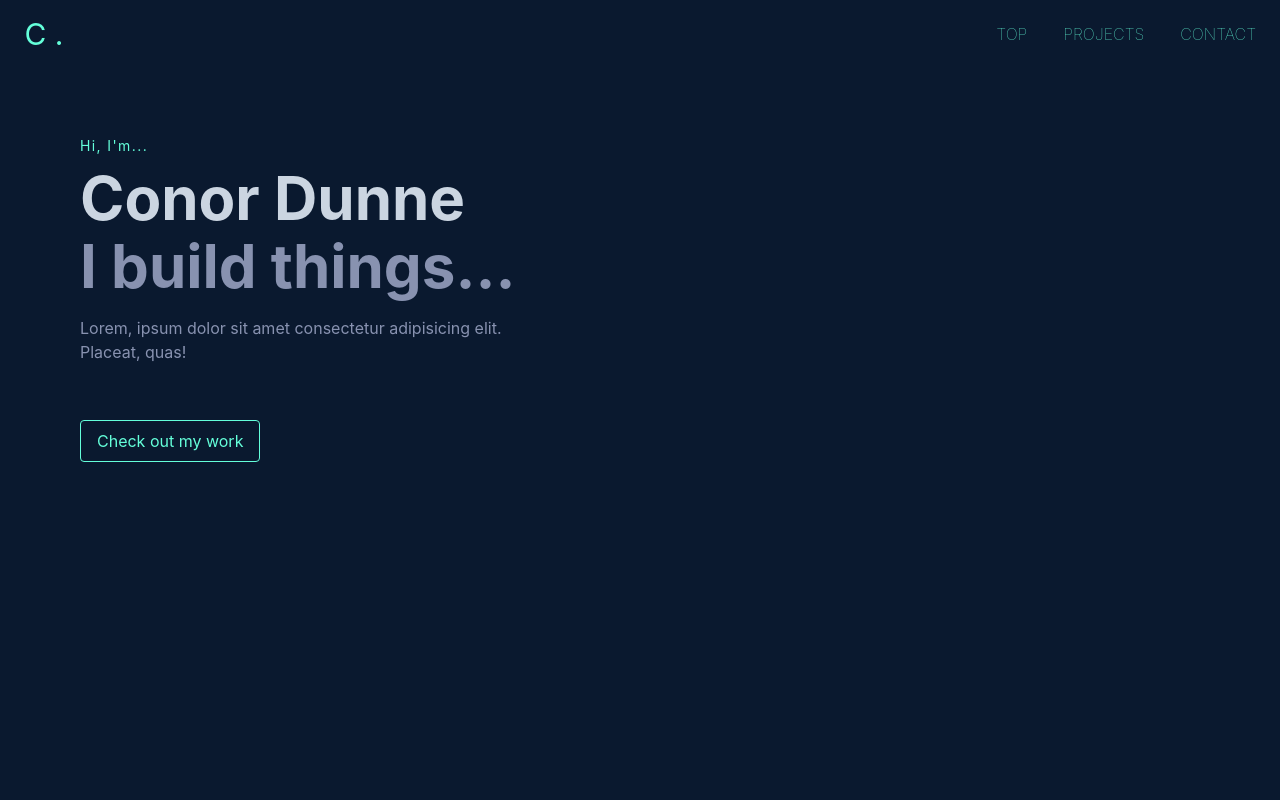
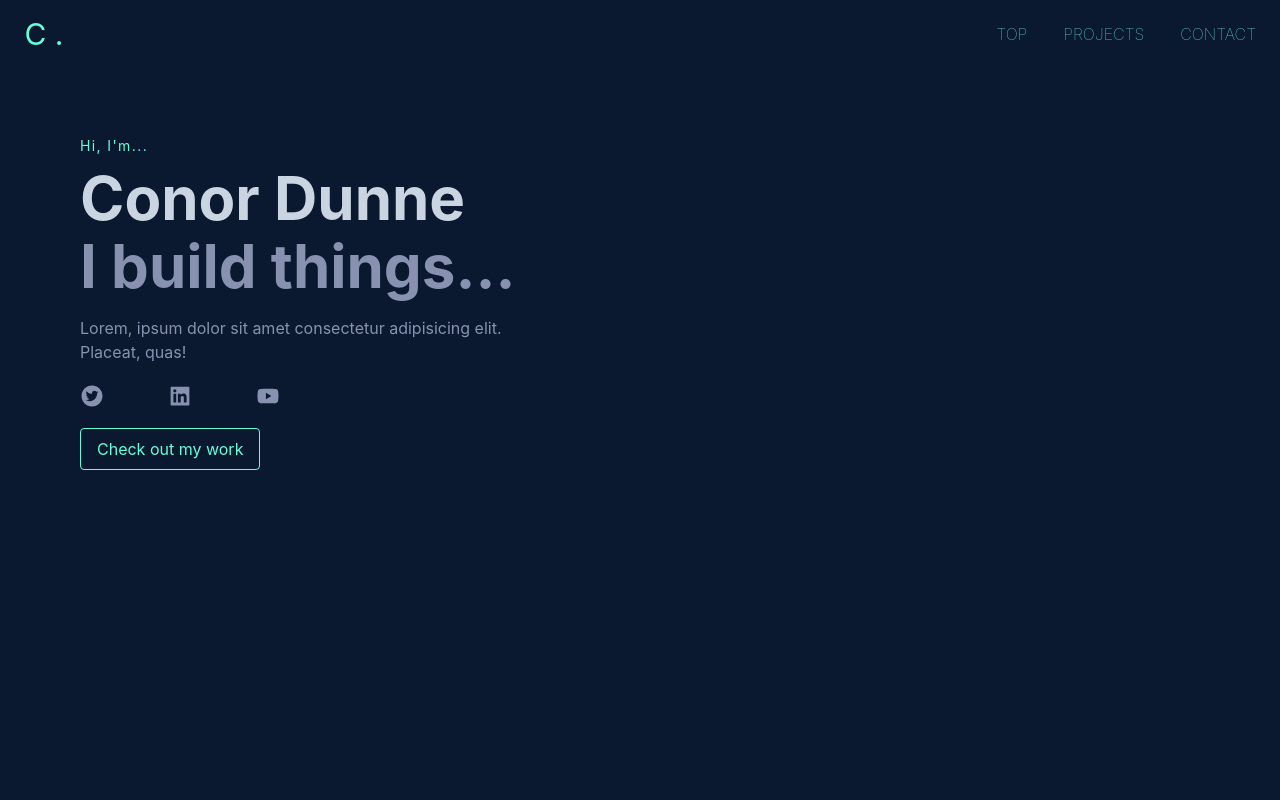
Before and after one commit to Conor-Dunne/portfolio, a React (Vite) app: page / in a window 1280 px wide. Shown: the top 800 px of the page. Built offline with nearby package versions, Linux system fonts and the light colour scheme.

Commit message:
Add react icons

```diff
--- a/package.json
+++ b/package.json
@@ -11,6 +11,7 @@
   "dependencies": {
     "react": "^18.2.0",
     "react-dom": "^18.2.0",
+    "react-icons": "^4.8.0",
     "react-reveal": "^1.2.2"
   },
   "devDependencies": {
--- a/src/components/Hero.jsx
+++ b/src/components/Hero.jsx
@@ -1,4 +1,9 @@
 import Fade from 'react-reveal/Fade';
+import {
+  AiFillTwitterCircle,
+  AiFillLinkedin,
+  AiFillYoutube,
+} from "react-icons/ai";
 
 function Hero() {
   return (
@@ -21,8 +26,13 @@ function Hero() {
           quas!
         </p>
       </div>
+      <div className="text-2xl flex justify-start gap-16 py-3">
+              <AiFillTwitterCircle />
+              <AiFillLinkedin />
+              <AiFillYoutube />
+            </div>
       <div>
-        <button className="text-accentColor border-accentColor border py-2 px-4 mt-12 rounded hover:bg-accentOpac">
+        <button className="text-accentColor border-accentColor border py-2 px-4 rounded hover:bg-accentOpac">
             Check out my work</button>
       </div>
       </Fade>
```
Also changed, not shown: 1 other file (tests, documents, lock files or other folders).
